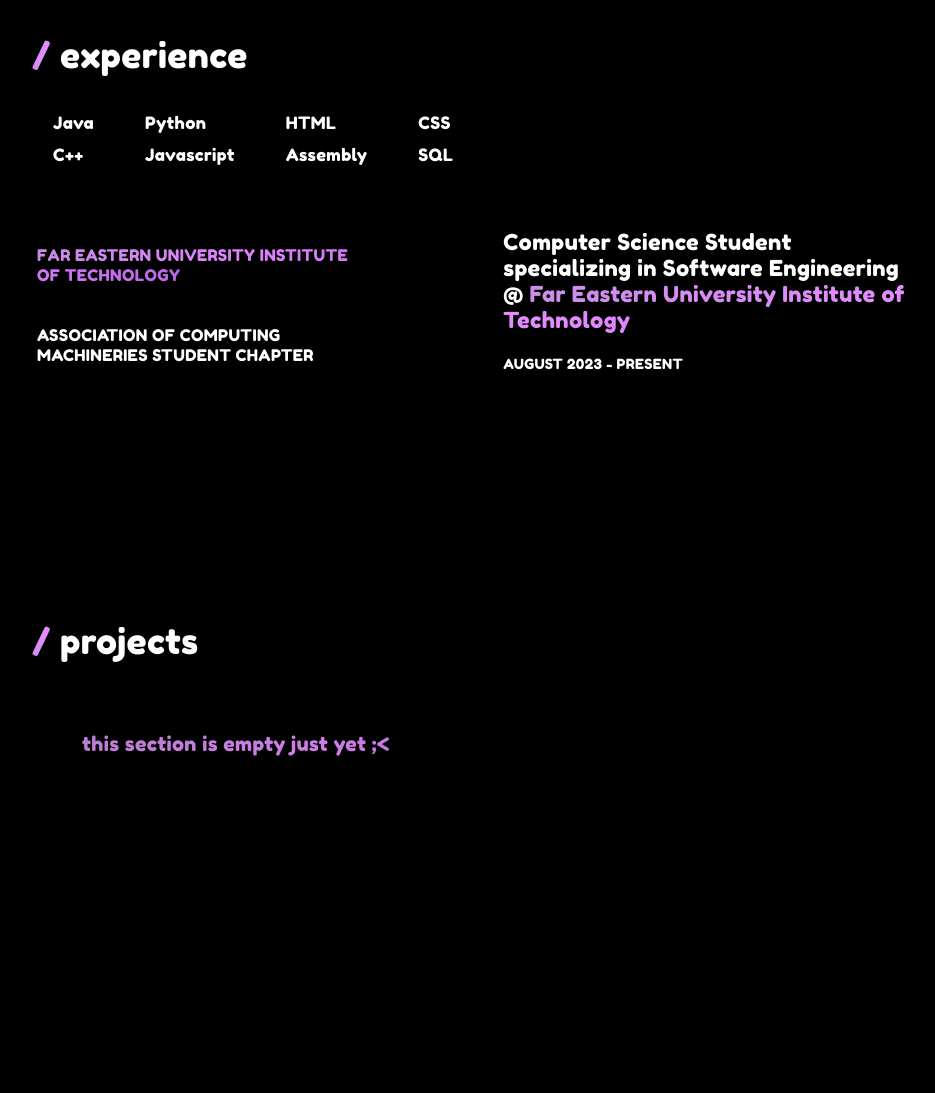
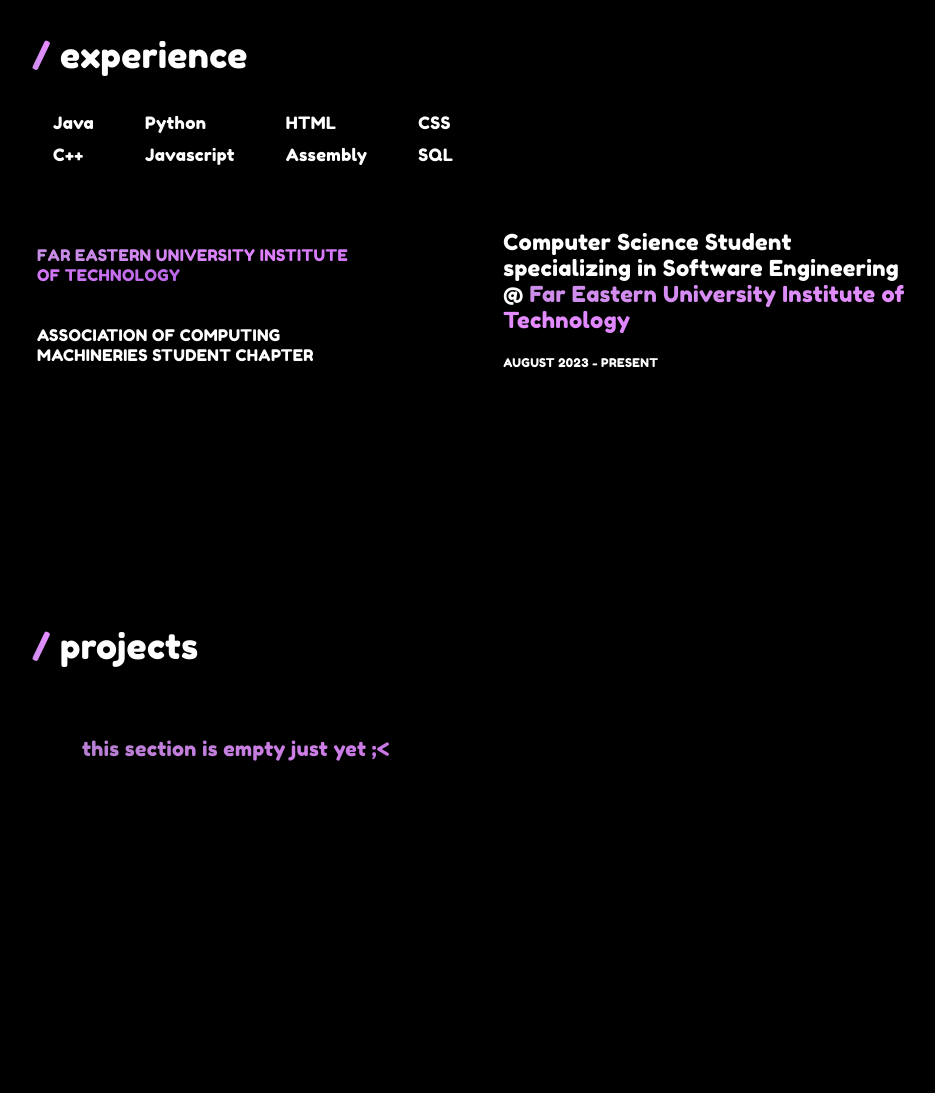
Before and after one commit to loucylliao/portfolio, a plain HTML site: page index.html in a window 1280 px wide. Shown: the part 808-1901 px from the top of the page, without its empty margins (91-1026 px from the left). Drawn offline with Linux system fonts and the light colour scheme.

Commit message:
style.css

```diff
--- a/style.css
+++ b/style.css
@@ -274,7 +274,8 @@ td {
 }
 
 .exp-date{
-    font-size: 14px;
+    font-size: 12px;
+    margin-bottom: 40px;
 }
 
 .empty{
```
